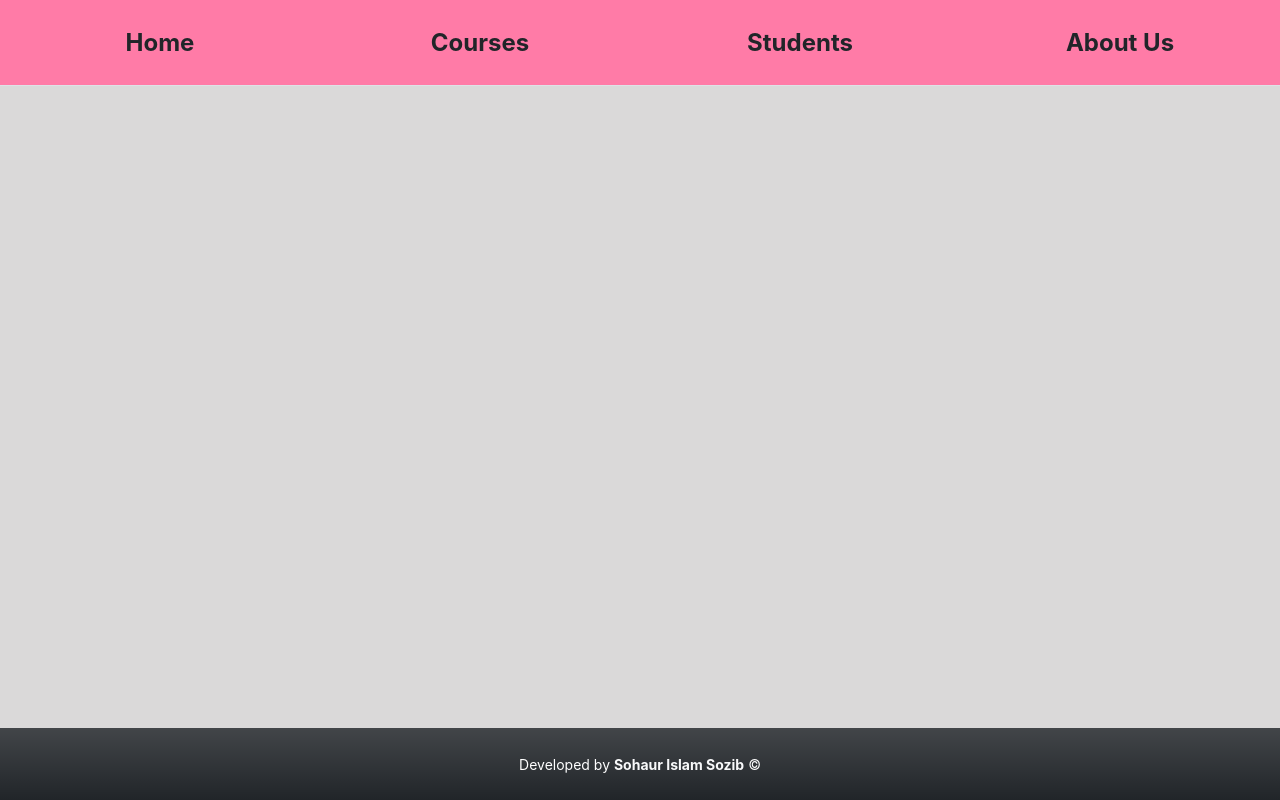
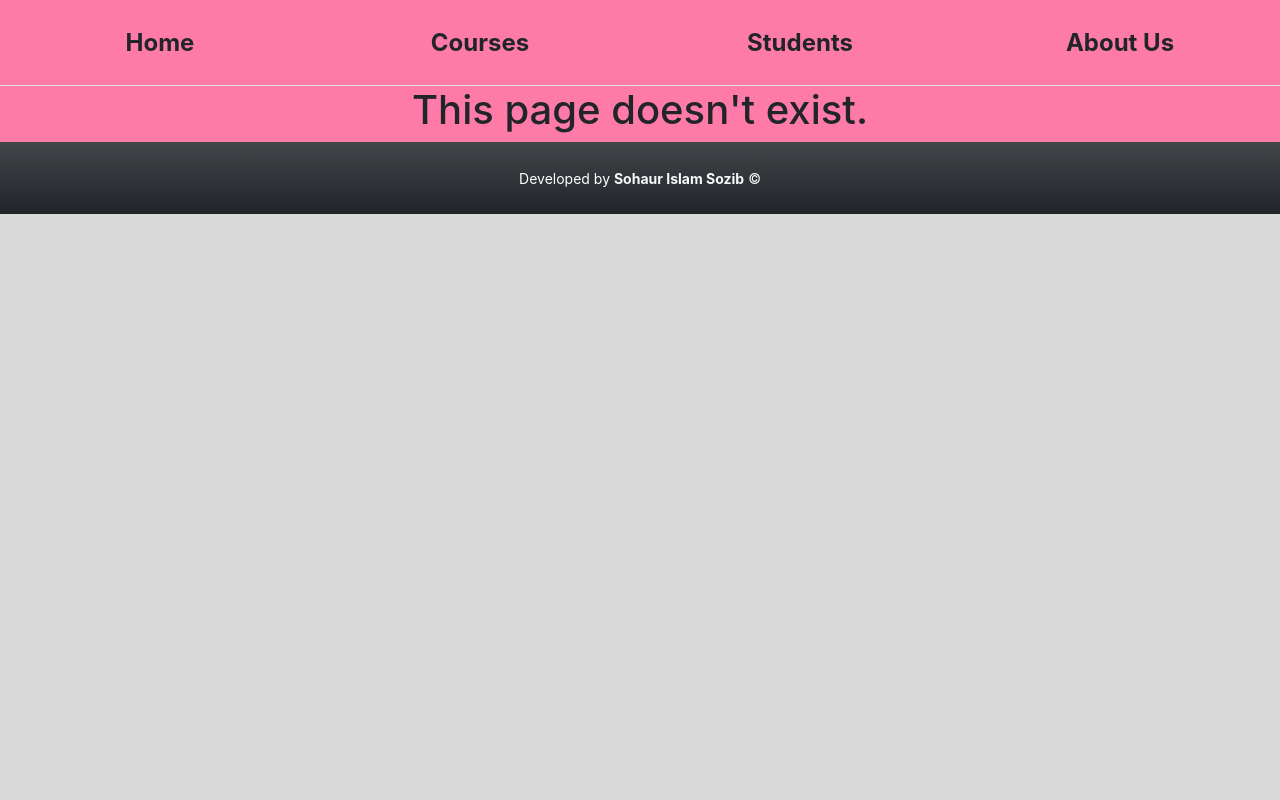
Before and after one commit to sohazur/futurelearn-react, a React (Create React App) app: page /students in a window 1280 px wide. Built offline with nearby package versions, Linux system fonts and the light colour scheme.

Commit message:
Created fake data

```diff
--- a/src/App.js
+++ b/src/App.js
@@ -2,15 +2,19 @@ import { Route, Routes } from "react-router-dom";
 import "./App.css";
 import Footer from "./components/Footer/Footer";
 import Header from "./components/Header/Header";
+import NotFound from "./components/NotFound/NotFound";
 
 function App() {
   return (
     <div className="App">
       <Header></Header>
-      <Routes>
-        <Route exact path="/" element={<Header></Header>} />
-        <Route exact path="/home" element={<Header></Header>} />
-      </Routes>
+      <div className="container">
+        <Routes>
+          <Route exact path="/" element={<Header></Header>} />
+          <Route exact path="/home" element={<Header></Header>} />
+          <Route exact path="*" element={<NotFound></NotFound>} />
+        </Routes>
+      </div>
       <Footer></Footer>
     </div>
   );
--- a/src/components/Footer/Footer.js
+++ b/src/components/Footer/Footer.js
@@ -2,7 +2,7 @@ import React from "react";
 
 const Footer = () => {
   return (
-    <div className="bg-dark bg-gradient p-4 fixed-bottom text-white">
+    <div className="bg-dark bg-gradient p-4 text-white">
       <small>
         Developed by{" "}
         <a
--- a/src/components/NotFound/NotFound.js
+++ b/src/components/NotFound/NotFound.js
@@ -0,0 +1,11 @@
+import React from "react";
+
+const NotFound = () => {
+  return (
+    <div className="text-center">
+      <h1>This page doesn't exist.</h1>
+    </div>
+  );
+};
+
+export default NotFound;
```
